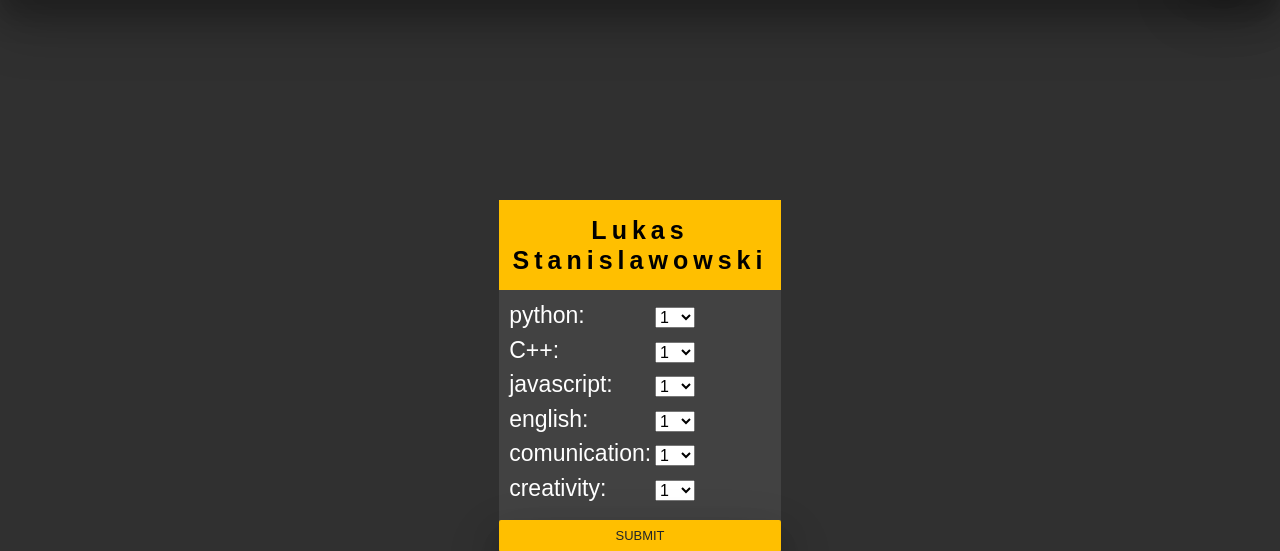
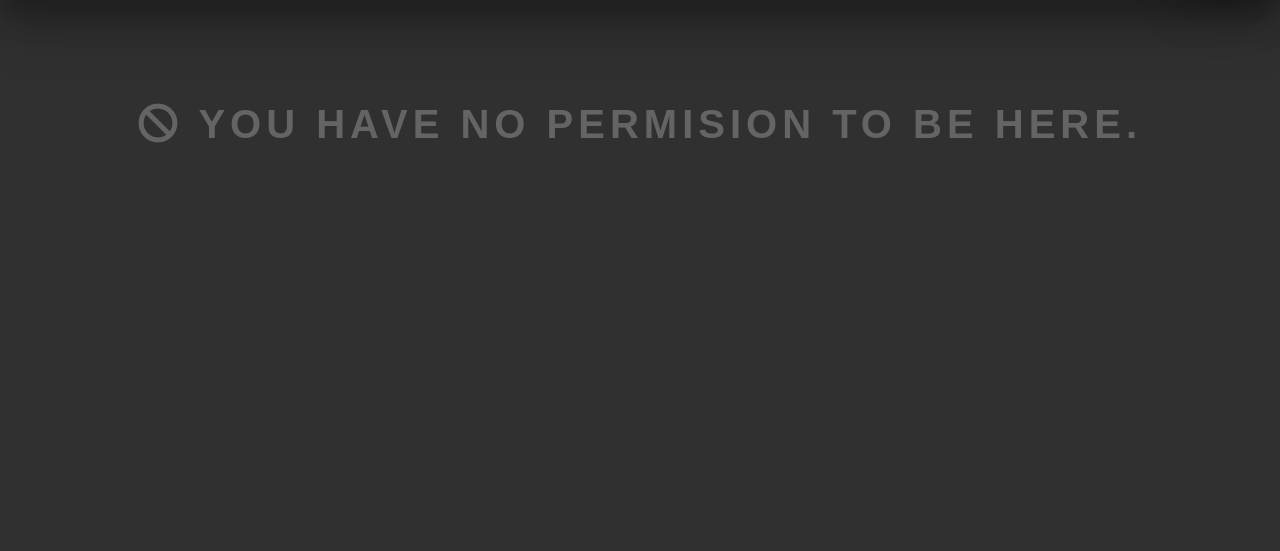
Before and after one commit to krzysiu-w/django-project, a Django app: page /candidates/skills/1/ in a window 1280 px wide. Shown: the part 76-627 px from the top of the page. Run offline with Django 3.2, Linux system fonts and the light colour scheme; data comes from the database, SQL or seed files in the repository; both versions use the stored data as it was after the commit; some libraries are stand-ins or nearby versions.

Commit message:
stylized no permission page

```diff
--- a/django-drf-react-quickstart/project/candidates/static/skills/index.css
+++ b/django-drf-react-quickstart/project/candidates/static/skills/index.css
@@ -83,3 +83,12 @@ nav {
 .nav-link {
     font-size: 18px;
 }
+
+h1 {
+    color: rgb(102, 99, 99);
+    font-weight: bold;
+    letter-spacing: 5px;
+    text-transform: uppercase;
+    margin-top: 100px;
+    text-align: center;
+}
--- a/django-drf-react-quickstart/project/candidates/templates/addperson/index.html
+++ b/django-drf-react-quickstart/project/candidates/templates/addperson/index.html
@@ -46,7 +46,7 @@
     </table>
   </div>
 {% else %}
-<h1>You have no permision to be here.</h1>
+<h1><i class="fas fa-ban"></i> You have no permision to be here.</h1>
 {% endif %}
 
   <input style="display: none;" id="data" value="{{data}}">
--- a/django-drf-react-quickstart/project/candidates/templates/addskills/index.html
+++ b/django-drf-react-quickstart/project/candidates/templates/addskills/index.html
@@ -1,6 +1,7 @@
 {% csrf_token %}
 {% load static %}
 <link rel="stylesheet" href="https://stackpath.bootstrapcdn.com/bootstrap/4.3.1/css/bootstrap.min.css" integrity="sha384-ggOyR0iXCbMQv3Xipma34MD+dH/1fQ784/j6cY/iJTQUOhcWr7x9JvoRxT2MZw1T" crossorigin="anonymous">
+<link rel="stylesheet" href="https://use.fontawesome.com/releases/v5.6.3/css/all.css">
 <link rel="stylesheet" href="{% static "skills/index.css" %}">
 <title>Rate {{person}}</title>
 <header>
@@ -22,6 +23,8 @@
               {% endif %}
       </nav>
 </header>
+
+{% if user.is_authenticated %}
 <div class="content">
     <form  method="post">
         {% csrf_token %}
@@ -32,3 +35,6 @@
         </div>
     </form>
 </div>
+{% else %}
+<h1><i class="fas fa-ban"></i> You have no permision to be here.</h1>
+{% endif %}
```
Also changed, not shown: django-drf-react-quickstart/project/candidates/static/candidates/index.css (+8 -0 lines), django-drf-react-quickstart/project/db.sqlite3.
